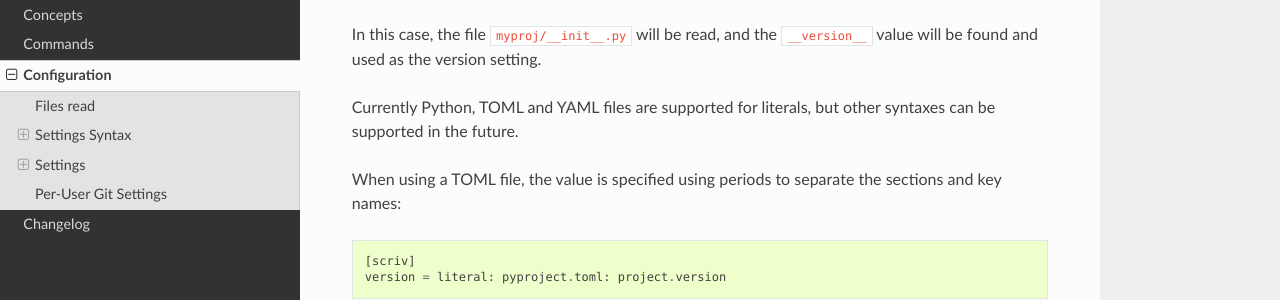
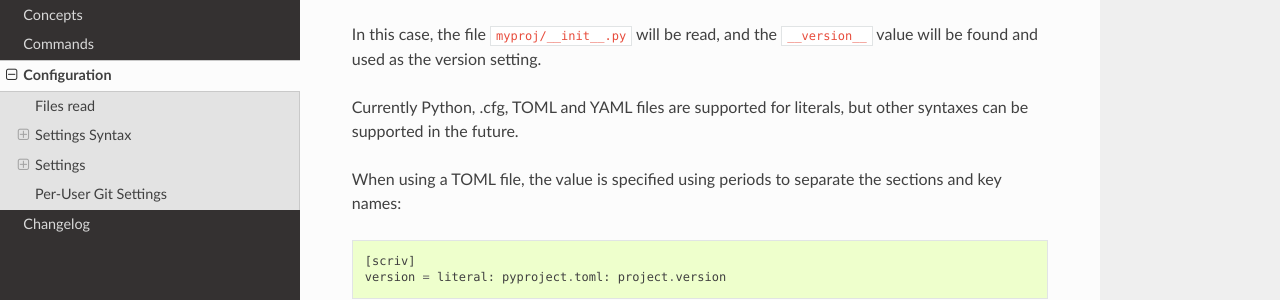
Before and after one commit to nedbat/scriv, a Sphinx documentation site: the page built from docs/configuration.rst, in a window 1280 px wide and 900 px high, scrolled down 1782 px. Shown: the part 160-460 px from the top of the window. Built offline with Sphinx 7.4.7 and the Read the Docs theme 2.0.0, drawn with Linux system fonts in a browser that asks for light colours.

Commit message:
docs: .cfg literal support

```diff
--- a/docs/configuration.rst
+++ b/docs/configuration.rst
@@ -127,8 +127,8 @@ by colons::
 In this case, the file ``myproj/__init__.py`` will be read, and the
 ``__version__`` value will be found and used as the version setting.
 
-Currently Python, TOML and YAML files are supported for literals, but other
-syntaxes can be supported in the future.
+Currently Python, .cfg, TOML and YAML files are supported for literals, but
+other syntaxes can be supported in the future.
 
 When using a TOML file, the value is specified using periods to separate the
 sections and key names::
```
Also changed, not shown: changelog.d/20230328_043837_nedbat.rst (added, +7 -0 lines).
